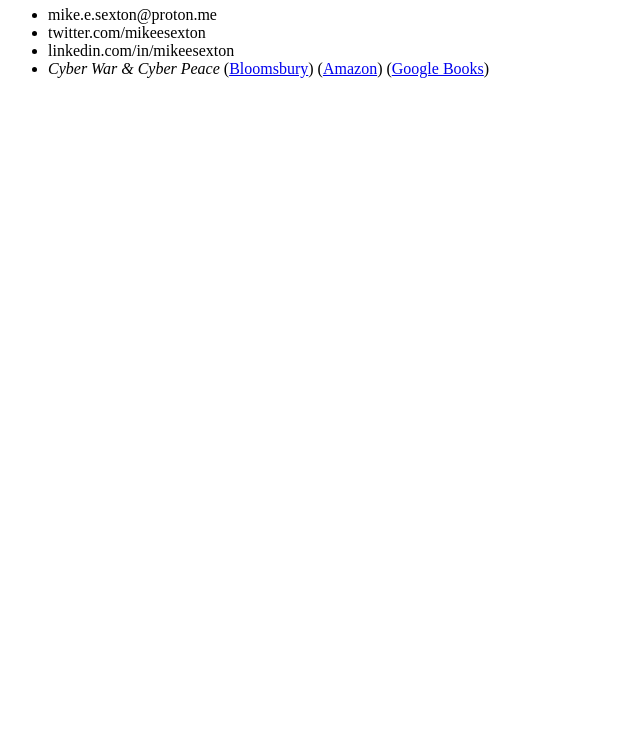
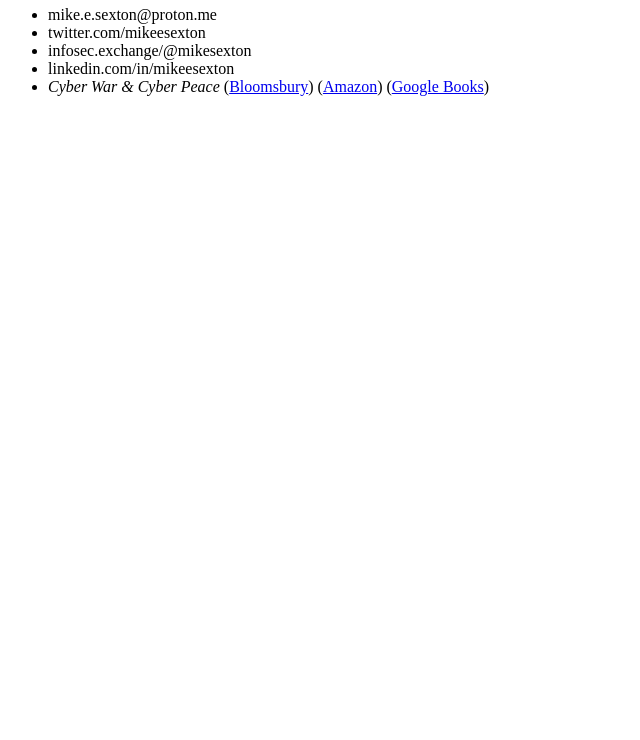
Before and after one commit to mikeesexton/mikeesexton.github.io, a plain HTML site: page index.html in a window 1280 px wide. Shown: the part 60-800 px from the top of the page, without its empty margins (0-640 px from the left). Drawn offline with Linux system fonts and the light colour scheme.

Commit message:
Update index.html

```diff
--- a/index.html
+++ b/index.html
@@ -2,6 +2,7 @@
 <ul>
 <li>mike.e.sexton@proton.me</li>
 <li>twitter.com/mikeesexton</li>
+<li>infosec.exchange/@mikesexton</li>
 <li>linkedin.com/in/mikeesexton</li>
 <li><i>Cyber War & Cyber Peace</i> (<a href="https://www.bloomsbury.com/us/cyber-war-and-cyber-peace-9780755646012/" target="_blank">Bloomsbury</a>) (<a href="https://www.amazon.com/Cyber-War-Peace-Middle-East/dp/B08KPXM6H3" target="_blank">Amazon</a>) (<a href="https://books.google.com/books/about/Cyber_War_Cyber_Peace_in_the_Middle_East.html?id=OeMhzgEACAAJ" target="_blank">Google Books</a>)
 </ul>
```
